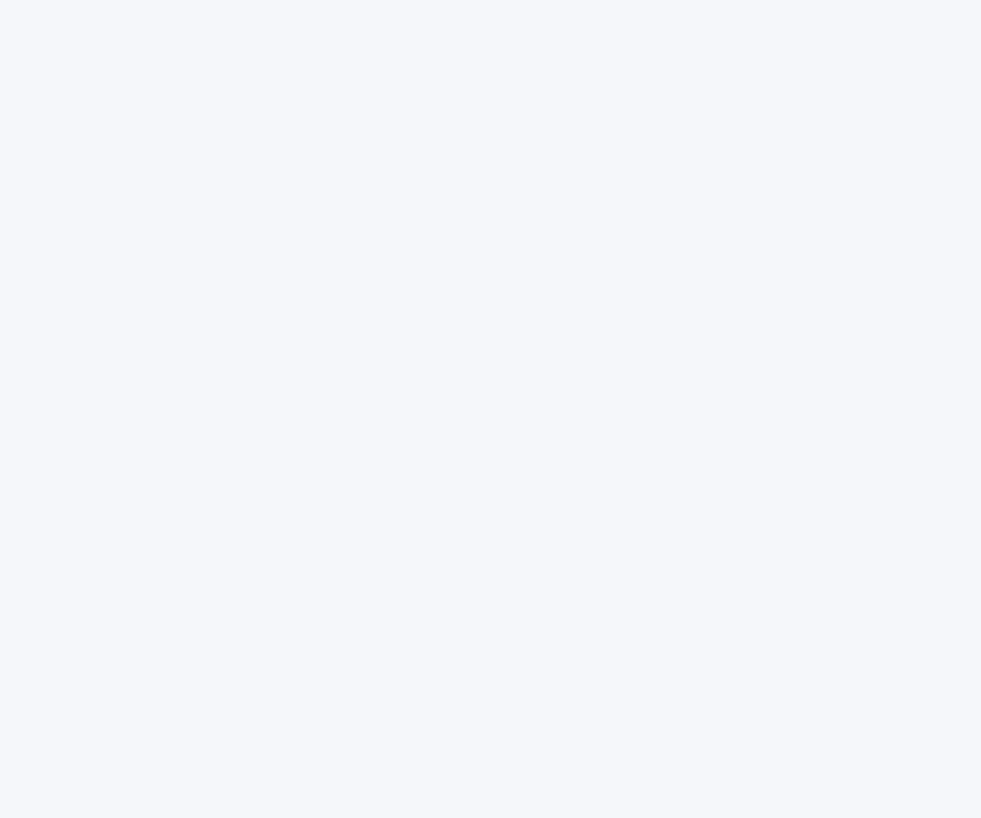
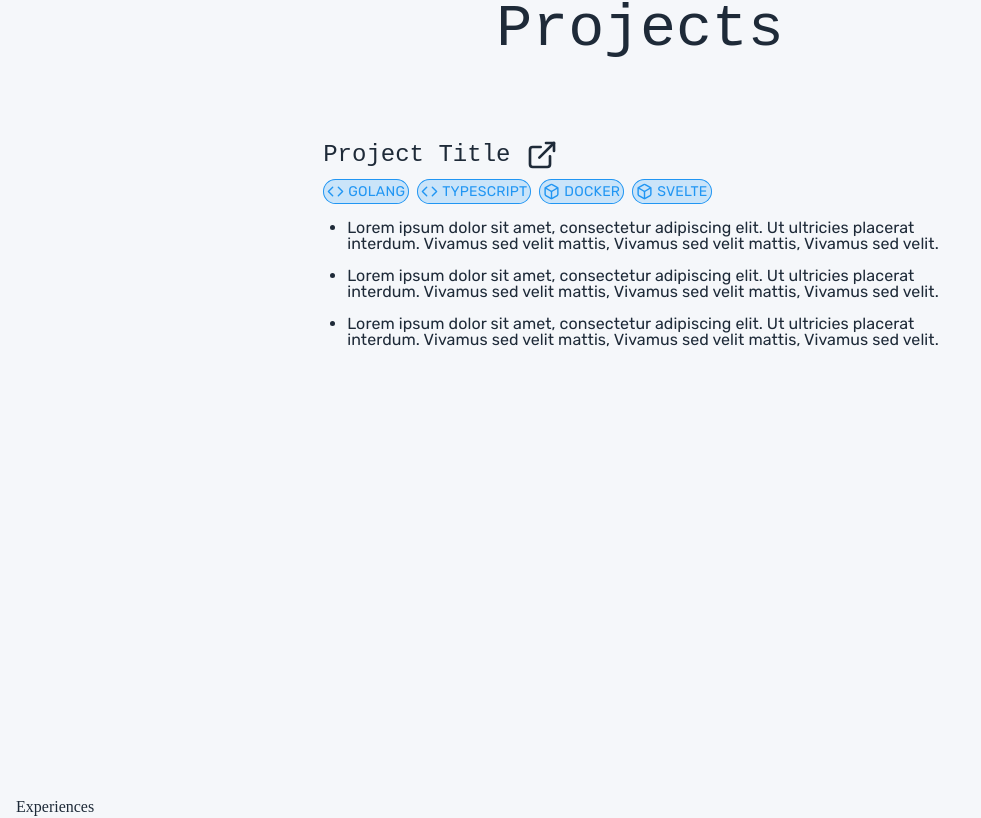
Before and after one commit to gabrielg2020/portfolio, a Svelte app in the folder frontend/: page / in a window 1280 px wide. Shown: the part 969-1787 px from the top of the page, without its empty margins (0-981 px from the left). Before the commit the page ends 888 px from the top, so only its background shows below. Built offline with nearby package versions, Linux system fonts and the light colour scheme; a web font is replaced by a local one.

Commit message:
feat(frontend): add project card
Signed-off-by: Gabriel Guimaraes <80750139+gabrielg2020@users.noreply.github.com>

```diff
--- a/frontend/src/App.svelte
+++ b/frontend/src/App.svelte
@@ -1,7 +1,13 @@
 <script lang="ts">
   import NavBar from "./components/NavBar.svelte";
   import Home from "./pages/Home.svelte";
+  import Projects from "./pages/Projects.svelte";
+  import Experiences from "./pages/Experiences.svelte";
+  import Contact from "./pages/Contact.svelte";
 </script>
 
 <NavBar />
 <Home />
+<Projects />
+<Experiences />
+<Contact />
--- a/frontend/src/components/InfoTab.svelte
+++ b/frontend/src/components/InfoTab.svelte
@@ -1,12 +1,28 @@
 <script lang="ts">
   import { Box, Code } from "@lucide/svelte";
+  import { onMount } from "svelte";
   export let text: string = "Text";
   export let iconStr: string = "code";
   $: icon = iconStr === "code" ? Code : Box;
+
+  let isDesktop = false;
+
+  function updateLayout() {
+    isDesktop = window.innerWidth >= 1024;
+  }
+
+  onMount(() => {
+    updateLayout();
+    window.addEventListener("resize", updateLayout);
+
+    return () => {
+      window.removeEventListener("resize", updateLayout);
+    };
+  });
 </script>
 
 <div>
-  <span class="icon"><svelte:component this={icon} size=11/></span>
+  <span class="icon"><svelte:component this={icon} size={isDesktop ? 17 : 13}/></span>
   <span class="overline">{text}</span>
 </div>
 
@@ -21,4 +37,14 @@
     box-shadow: inset 0 0 0 1px var(--info-blue);
     border-radius: 20px;
   }
+
+  .overline {
+    font-size: 0.875rem;
+  }
+
+  @media (max-width: 1024px) {
+    .overline {
+      font-size: 0.625rem;
+    }
+  }
 </style>
--- a/frontend/src/components/NavBar.svelte
+++ b/frontend/src/components/NavBar.svelte
@@ -89,6 +89,9 @@
     top: 0;
     width: 100%;
     z-index: 100;
+    background-color: var(--background-transparent);
+    backdrop-filter: blur(10px);
+    -webkit-backdrop-filter: blur(px);
   }
 
   .nav-container {
--- /dev/null
+++ b/frontend/src/components/ProjectCard.svelte
@@ -0,0 +1,115 @@
+<script lang="ts">
+  import { ExternalLink } from "@lucide/svelte";
+  import InfoTab from "./InfoTab.svelte";
+  import { onMount } from "svelte";
+
+  export let title: string = "Project Title";
+  export let githubLink: string = "www.github.com/gabrielg2020";
+  export let languages: string[] = ["GoLang", "TypeScript"];
+  export let technologies: string[] = ["Docker", "Svelte"];
+  export let smallDescription: string =
+    "Lorem ipsum dolor sit amet, consectetur adipiscing elit. Ut ultricies placerat interdum. Vivamus sed velit mattis, Vivamus sed velit mattis, Vivamus sed velit.";
+  export let largeDescription: string[] = [
+    "Lorem ipsum dolor sit amet, consectetur adipiscing elit. Ut ultricies placerat interdum. Vivamus sed velit mattis, Vivamus sed velit mattis, Vivamus sed velit.",
+    "Lorem ipsum dolor sit amet, consectetur adipiscing elit. Ut ultricies placerat interdum. Vivamus sed velit mattis, Vivamus sed velit mattis, Vivamus sed velit.",
+    "Lorem ipsum dolor sit amet, consectetur adipiscing elit. Ut ultricies placerat interdum. Vivamus sed velit mattis, Vivamus sed velit mattis, Vivamus sed velit.",
+  ];
+
+  let isDesktop = false;
+
+  function updateLayout() {
+    isDesktop = window.innerWidth >= 1024;
+  }
+
+  onMount(() => {
+    updateLayout();
+    window.addEventListener("resize", updateLayout);
+
+    return () => {
+      window.removeEventListener("resize", updateLayout);
+    };
+  });
+</script>
+
+<div class="project-card">
+  <div class="header">
+    <h2 class={isDesktop ? "h5" : "h6"}>{title}</h2>
+    <span class="icon action"><ExternalLink size=32/></span>
+  </div>
+  {#if isDesktop}
+    <div class="languages-technologies">
+      {#each languages as language}
+        <InfoTab text={language} />
+      {/each}
+      {#each technologies as technology}
+        <InfoTab text={technology} iconStr="box"/>
+      {/each}
+    </div>
+  {/if}
+  <div class="content">
+    {#if !isDesktop}
+      <p class="body-1">{smallDescription}</p>
+    {:else}
+      <ul class="description-list">
+        {#each largeDescription as point}
+          <li class="body-1">{point}</li>
+        {/each}
+      </ul>
+    {/if}
+  </div>
+  {#if !isDesktop}
+    <div class="languages-technologies">
+      {#each languages as language}
+        <InfoTab text={language} />
+      {/each}
+      {#each technologies as technology}
+      <InfoTab text={technology} iconStr="box"/>
+      {/each}
+    </div>
+  {/if}
+</div>
+
+
+<style>
+  .project-card {
+    display: flex;
+    flex-direction: column;
+  }
+
+  .header {
+    display: flex;
+    align-items: center;
+    gap: 1rem;
+    margin-bottom: 0.5rem;
+  }
+
+  .languages-technologies {
+    display: flex;
+    gap: 0.5rem;
+    margin-bottom: 1rem;
+  }
+
+  .content {
+    margin-bottom: 0.5rem;
+  }
+
+  p {
+    max-width: 60ch;
+    margin: 0;
+  }
+
+  .description-list {
+    list-style-type: disc;
+    padding-left: 1.5rem;
+    margin: 0;
+  }
+
+  .description-list li {
+    max-width: 60ch;
+    margin-bottom: 1rem;
+  }
+
+  .description-list li:last-child {
+    margin-bottom: 0;
+  }
+</style>
--- /dev/null
+++ b/frontend/src/pages/Contact.svelte
@@ -0,0 +1,6 @@
+<script lang="ts">
+</script>
+
+<div id="contact">
+  <h1>Contact</h1>
+</div>
--- /dev/null
+++ b/frontend/src/pages/Experiences.svelte
@@ -0,0 +1,7 @@
+<script lang="ts">
+
+</script>
+
+<div id="experiences">
+  <h1>Experiences</h1>
+</div>
--- /dev/null
+++ b/frontend/src/pages/Projects.svelte
@@ -0,0 +1,28 @@
+<script lang="ts">
+  import ProjectCard from "../components/ProjectCard.svelte";
+</script>
+
+<div id="projects">
+  <h1 class="h2">Projects</h1>
+  <div class="projects">
+    <ProjectCard />
+  </div>
+</div>
+
+<style>
+  #projects {
+    display:flex;
+    justify-items: center;
+    align-items: center;
+    flex-direction: column;
+  }
+
+  .projects {
+    display: flex;
+    flex-direction: column;
+    justify-content: center;
+    gap: 2rem;
+    align-items: center;
+    width: 100%;
+  }
+</style>
--- a/frontend/src/styles/global.css
+++ b/frontend/src/styles/global.css
@@ -43,6 +43,17 @@ span.icon.action {
   color: var(--near-black);
 }
 
-#home, #projects, #experiences, #contact {
-  height: 100vh;
+#home,
+#projects,
+#experiences,
+#contact {
+  min-height: 100vh;
 }
+
+#home> :first-child,
+#projects> :first-child,
+#experiences> :first-child,
+#contact> :first-child {
+  padding-top: 5rem;
+  margin-bottom: 5rem;
+}
```
